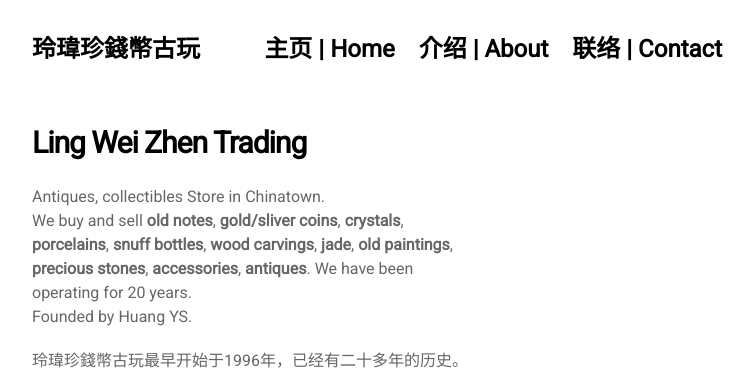
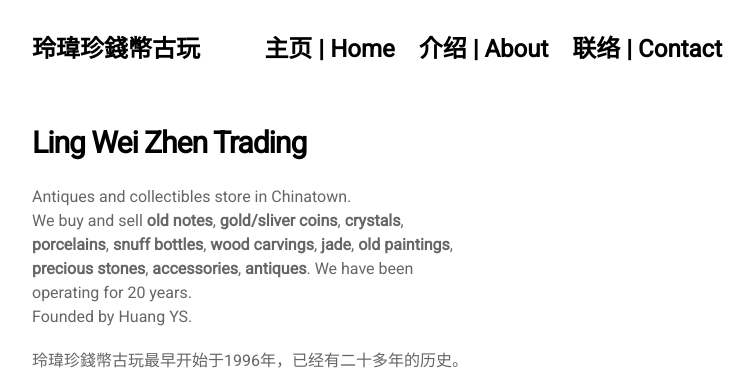
Before and after one commit to jellingwei/jellingwei.github.io, a Jekyll site: the page built from pages/about.html, in a window 1280 px wide. Shown: the top 374 px of the page, without its empty margins (263-1017 px from the left). Built offline with Jekyll 4.4.1, drawn with Linux system fonts in a browser that asks for light colours; nearby versions of some CDN libraries.

Commit message:
Update settings.yml

```diff
--- a/_data/settings.yml
+++ b/_data/settings.yml
@@ -44,7 +44,7 @@ about: >
   # Ling Wei Zhen Trading
 
   <p>
-  Antiques, collectibles Store in Chinatown. <br>
+  Antiques and collectibles store in Chinatown. <br>
   We buy and sell <b>old notes</b>, <b>gold/sliver coins</b>, <b>crystals</b>, <b>porcelains</b>, <b>snuff bottles</b>, <b>wood carvings</b>, <b>jade</b>, <b>old paintings</b>, <b>precious stones</b>, <b>accessories</b>, <b>antiques</b>.
   We have been operating for 20 years.
   <br>
```
